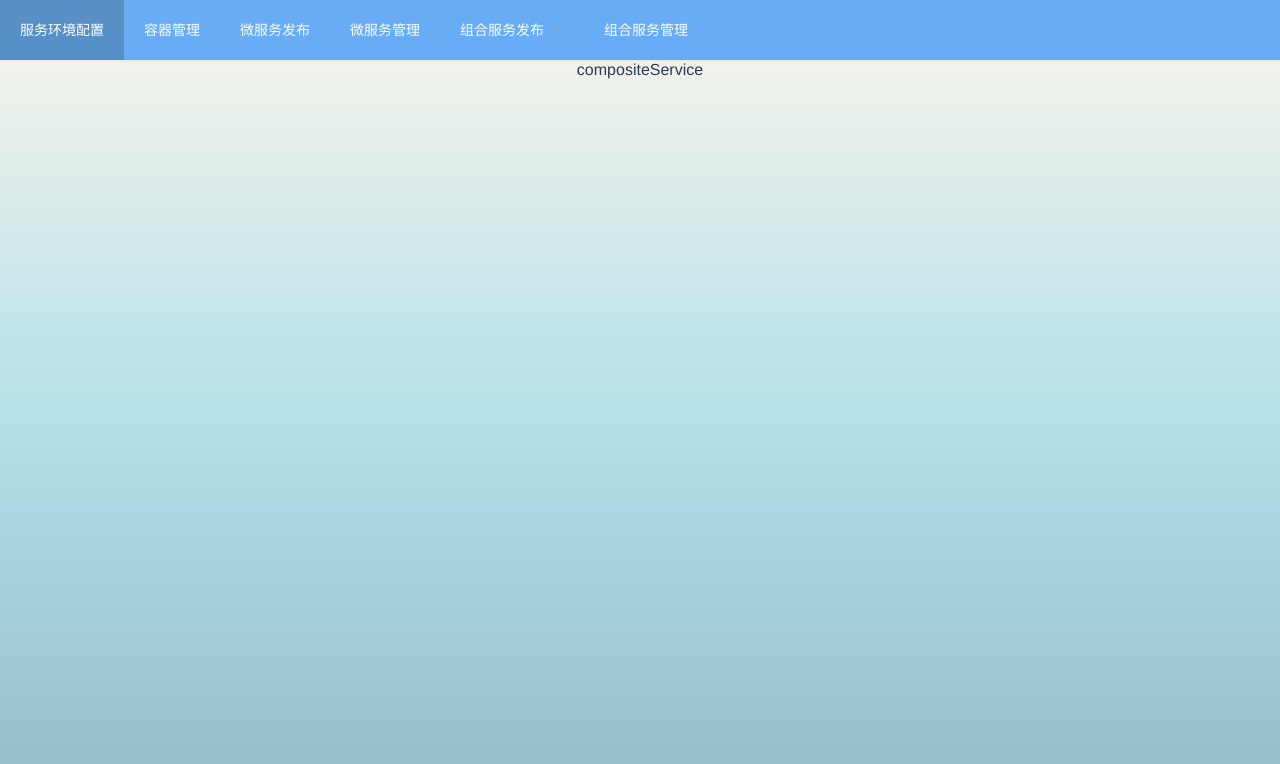
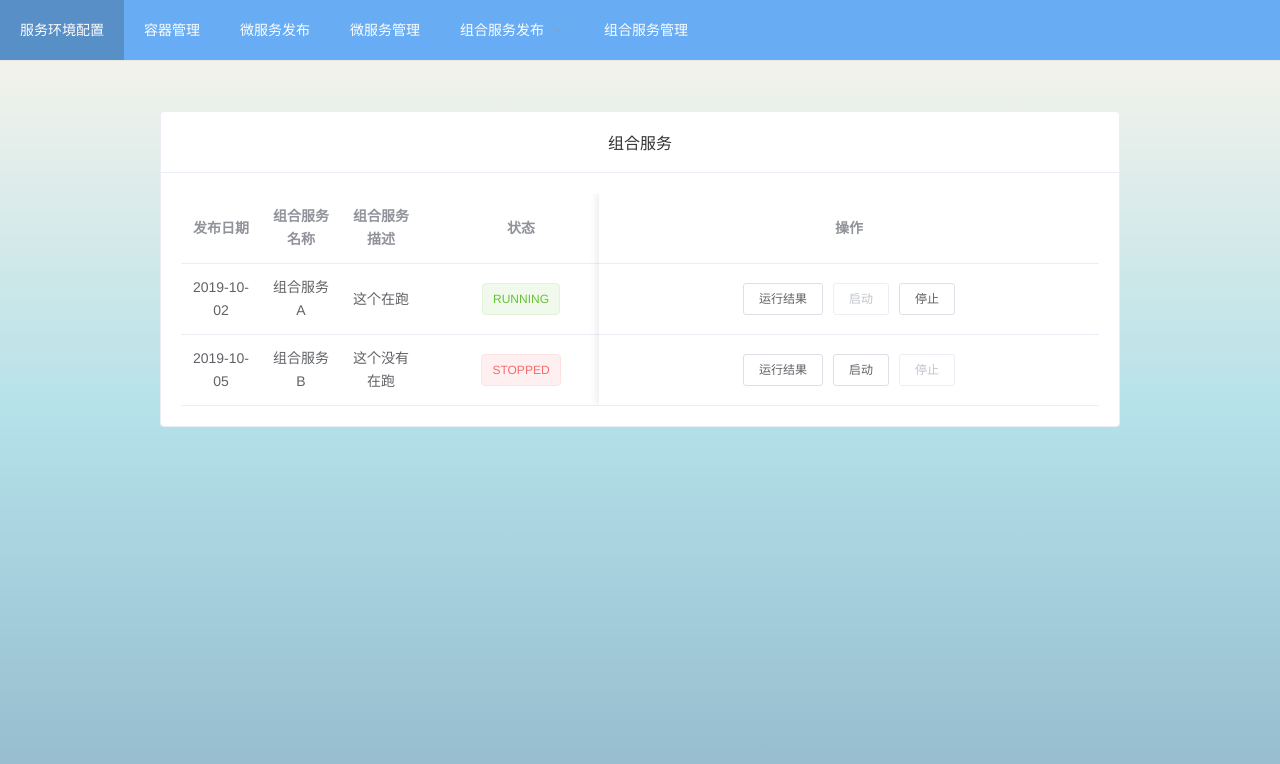
Before and after one commit to ssingularity/microservice-platform-demo, a Vue app: page /#/composite-service in a window 1280 px wide. Shown: the top 764 px of the page. Built offline with nearby package versions, Linux system fonts and the light colour scheme.

Commit message:
Finih Composite Service

```diff
--- a/src/views/CompositeService.vue
+++ b/src/views/CompositeService.vue
@@ -1,12 +1,85 @@
 <template>
-    <div>
-        compositeService
+    <div class="main">
+        <el-row>
+            <el-col span="18" offset="3">
+                <el-card header="组合服务" shadow="hover">
+                    <el-table :data="compositeServiceList">
+                        <el-table-column prop="date" label="发布日期" align="center"/>
+                        <el-table-column prop="name" label="组合服务名称" align="center"/>
+                        <el-table-column prop="description" label="组合服务描述" align="center"/>
+                        <el-table-column prop="status" label="状态" align="center" width="200px">
+                            <template slot-scope="scope">
+                                <el-tag :type="getStatusType(scope.row.status)">{{scope.row.status}}</el-tag>
+                            </template>
+                        </el-table-column>
+                        <el-table-column
+                            fixed="right"
+                            label="操作"
+                            align="center"
+                            width="500px">
+                            <template slot-scope="scope">
+                                <el-button
+                                    size="small">
+                                    运行结果
+                                </el-button>
+                                <el-button
+                                    @click="start(scope.row)"
+                                    :disabled="scope.row.status !== 'STOPPED'"
+                                    size="small">
+                                    启动
+                                </el-button>
+                                <el-button
+                                    @click="stop(scope.row)"
+                                    :disabled="scope.row.status !== 'RUNNING'"
+                                    size="small">
+                                    停止
+                                </el-button>
+                            </template>
+                        </el-table-column>
+                    </el-table>
+                </el-card>
+            </el-col>
+        </el-row>
     </div>
 </template>
 
 <script>
     export default {
-        name: "CompositeService"
+        name: "CompositeService",
+        methods: {
+            getStatusType: function (status) {
+                switch (status) {
+                    case "RUNNING" :
+                        return "success"
+                    case "STOPPED":
+                        return "danger"
+                }
+            },
+            start: function (service) {
+                service.status = "RUNNING"
+            },
+            stop: function (service) {
+                service.status = "STOPPED"
+            },
+        },
+        data: function () {
+            return {
+                compositeServiceList: [
+                    {
+                        name: "组合服务A",
+                        description: "这个在跑",
+                        date: "2019-10-02",
+                        status: "RUNNING",
+                    },
+                    {
+                        name: "组合服务B",
+                        description: "这个没有在跑",
+                        date: "2019-10-05",
+                        status: "STOPPED"
+                    },
+                ]
+            }
+        }
     }
 </script>
 
--- a/src/views/Service.vue
+++ b/src/views/Service.vue
@@ -3,6 +3,13 @@
         <el-row>
             <el-col span="18" offset="3">
                 <el-card header="已发布微服务" shadow="hover">
+                    <el-input placeholder="请输入微服务名称" v-model="search" style="margin-bottom: 50px">
+                        <el-select v-model="select" slot="prepend" placeholder="请选择" style="width: 110px">
+                            <el-option label="我的" value="1"></el-option>
+                            <el-option label="其他人的" value="2"></el-option>
+                        </el-select>
+                        <el-button slot="append" icon="el-icon-search"></el-button>
+                    </el-input>
                     <el-tabs type="card" v-model="activeTab">
                         <el-tab-pane label="我的微服务" name="mine">
                             <el-table :data="myServiceList">
@@ -88,6 +95,7 @@
         name: "Service",
         data: function () {
             return {
+                search: "",
                 activeTab: "mine",
                 serviceList: [
                     {
@@ -126,7 +134,8 @@
                         date: "2019-09-05",
                         status: "STOPPED"
                     },
-                ]
+                ],
+                select: ''
             }
         },
         computed: {
--- a/src/views/ServicePublish.vue
+++ b/src/views/ServicePublish.vue
@@ -27,7 +27,7 @@
                                 </el-button>
                                 <el-button
                                     @click="publish(scope.row)"
-                                    type="primary"
+                                    type="success"
                                     size="small">
                                     发布
                                 </el-button>
```
